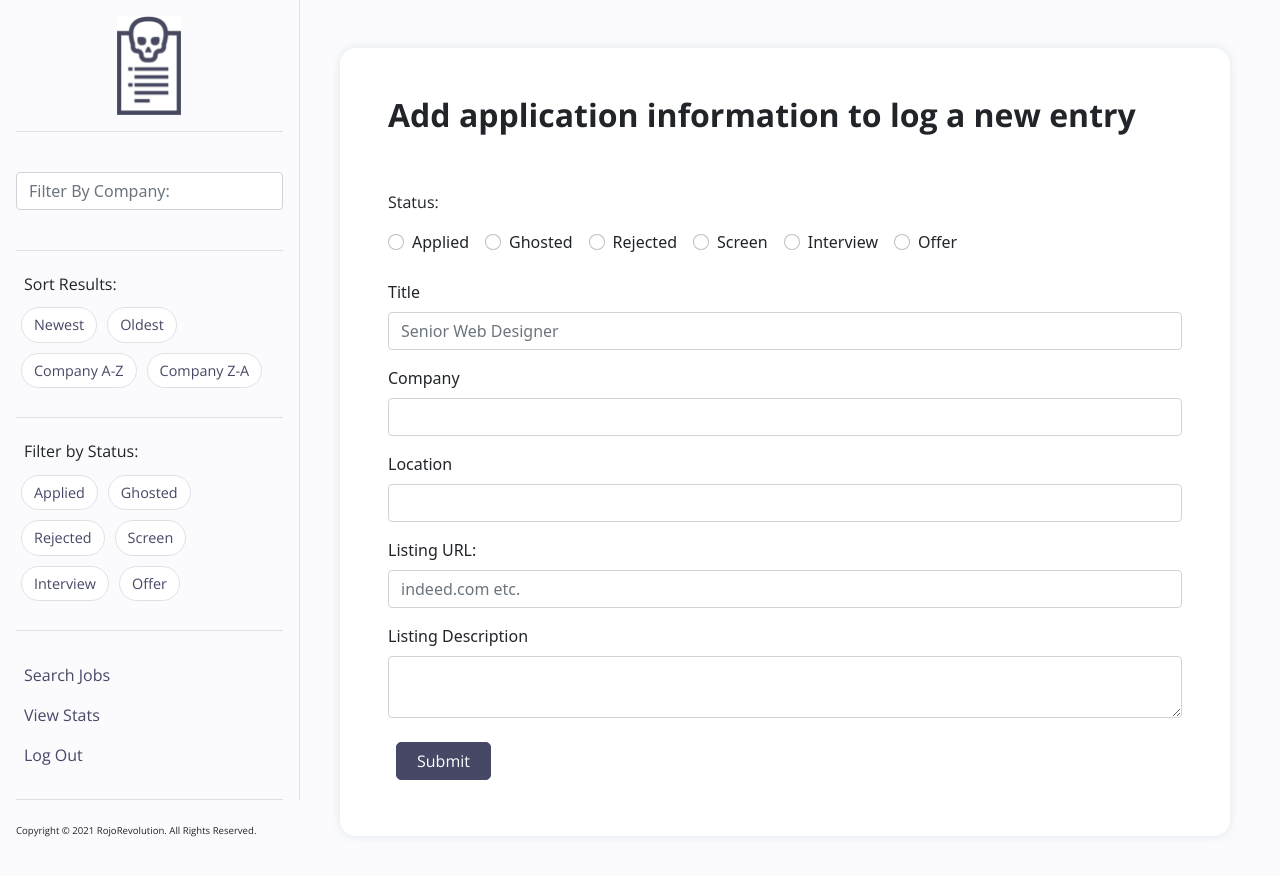
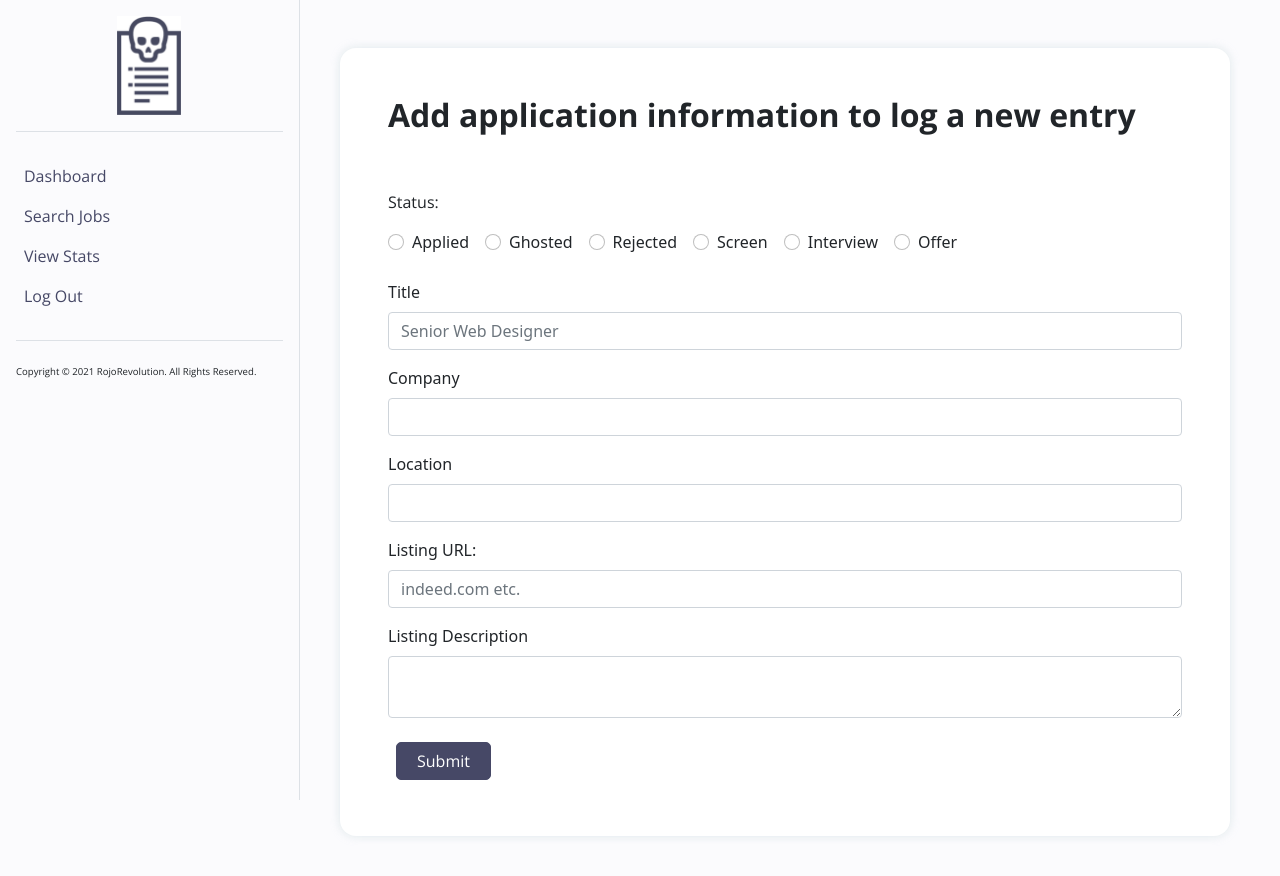
Before and after one commit to RojoRevolution/apply-or-die, a React (Create React App) app in the folder client/: page /new in a window 1280 px wide. Shown: the top 876 px of the page. Built offline with nearby package versions, Linux system fonts and the light colour scheme.

Commit message:
still no progress on the buttons

```diff
--- a/client/src/components/Buttons/index.js
+++ b/client/src/components/Buttons/index.js
@@ -12,7 +12,7 @@ function SortButton(props) {
 function FilterButton(props) {
     return (
         <React.Fragment>
-            <button id={props.id} type="button" className='btn sortBtn' onClick={props.sort}>{props.text}</button>
+            <button id={props.id} type="button" className='btn sortBtn' onClick={props.filterStatusHandler}>{props.text}</button>
         </React.Fragment>
     );
 };
--- a/client/src/components/DashboardContent/ResultsTable/index.js
+++ b/client/src/components/DashboardContent/ResultsTable/index.js
@@ -4,15 +4,15 @@ import { DeleteEntry } from "../../Buttons"
 import API from "../../../utils/API";
 
 import { useAtom } from "jotai";
-import { searchAtom, } from "../../../utils/Atoms"
+import { searchAtom, filterValue, sortAtom } from "../../../utils/Atoms"
 
 
 
-function ResultsTable(props) {
+function ResultsTable() {
 
     const [searchInput] = useAtom(searchAtom);
+    const [filterStatus] = useAtom(sortAtom);
     const [appsData, setAppsData] = useState([])
-
 
     useEffect(() => {
         loadApps()
@@ -33,12 +33,33 @@ function ResultsTable(props) {
             .catch(err => console.log(err));
     }
 
+    // sortCompanyName = () => {
+    //     const sortedEmployees = this.state.results.sort((a, b) => {
+    //         if (b.name.first > a.name.first) {
+    //             return -1
+    //         }
+    //         if (a.name.first > b.name.first) {
+    //             return 1
+    //         }
+    //         return 0;
+    //     });
 
-    function RenderTable() {
-        if (window.location.pathname === "/") {
+    //     if (this.state.sortOrder === "DESC") {
+    //         sortedEmployees.reverse();
+    //         this.setState({ sortOrder: "ASC" });
+    //     } else {
+    //         this.setState({ sortOrder: "DESC" });
+    //     }
+    //     this.setState({ results: sortedEmployees })
+    // }
+
+
     return (
+        <div id="userData" className="container-fluid py-3">
+            <table className="results">
+                <tbody>
                     <React.Fragment>
-                    {appsData.filter(input => input.company.toLowerCase().includes(searchInput)).map(content => (
+                        {appsData.filter(input => input.company.toLowerCase().includes(searchInput) || input.status.toLowerCase().includes(filterStatus)).map(content => (
                             <tr key={content._id} className="row justify-content-between position-relative my-4 card-container">
                                 <td className="col-10">
                                     <p><span className={`status ${content.status}`}>{content.status}</span>{content.date}</p>
@@ -54,13 +75,21 @@ function ResultsTable(props) {
                             </tr>
                         ))}
                     </React.Fragment>
-            )
-        }
-        else if (window.location.pathname === "/search") {
+                </tbody>
+            </table>
+        </div >
+    );
+};
+
+
+
+function APItable(props) {
+
     return (
-                <React.Fragment>
+        <table>
+            <tbody>
                 {props.data.map(content => (
-                        <tr key={content._id} className="row justify-content-between my-4 card-container">
+                    <tr key={content.id} className="row justify-content-between my-4 card-container">
                         <td className="col-10">
                             <h2>{content.title}</h2>
                             <p className="margin-none">{content.company} | {content.location}</p>
@@ -70,21 +99,9 @@ function ResultsTable(props) {
                         </td>
                     </tr>
                 ))}
-                </React.Fragment>
+            </tbody>
+        </table>
     )
 }
-    }
 
-
-    return (
-        <div id="userData" className="container-fluid py-3">
-            <table className="results">
-                <tbody>
-                    <RenderTable />
-                </tbody>
-            </table>
-        </div >
-    );
-};
-
-export default ResultsTable;
+export { ResultsTable, APItable };
--- a/client/src/components/SideBar/SideBar.js
+++ b/client/src/components/SideBar/SideBar.js
@@ -7,7 +7,6 @@ import { Logo, SearchContent, Sort, Filter, NavigationMain, CopyRight, Navigatio
 
 function SideBar() {
 
-
     return (
         <div className="sidebar">
             <div>
@@ -16,12 +15,22 @@ function SideBar() {
                 <Sort />
                 <Filter />
                 <NavigationMain />
-                <NavigationInterior />
                 <CopyRight />
             </div>
-            {/* <RenderSideBar /> */}
         </div>
     );
 }
 
-export default SideBar;
+function InnerSideBar() {
+    return (
+        <div className="sidebar">
+            <div>
+                <Logo />
+                <NavigationInterior />
+                <CopyRight />
+            </div>
+        </div>
+    );
+}
+
+export { SideBar, InnerSideBar };
--- a/client/src/components/SideBar/SideBarContent.js
+++ b/client/src/components/SideBar/SideBarContent.js
@@ -1,4 +1,4 @@
-import React from "react";
+import React, { useEffect } from "react";
 import { Link } from "react-router-dom";
 
 import { useAtom } from "jotai";
@@ -65,7 +65,6 @@ function Sort() {
         })
         console.log('sortResults:', sortResults)
 
-
     }
 
     return (
@@ -93,10 +92,12 @@ function Filter() {
     function filterStatusHandler(event) {
         // const filterButton = document.getElementById(event.target.id)
         const click = event.target.id
-        // console.log("Input:", input)
+        console.log("Click:", click)
 
-        setStatusFilter("click")
+        setStatusFilter(click)
         console.log('StatusFilter:', statusFilter)
+
+
 
         // if (statusState.value === "") {
         //     setStatusState("active");
@@ -159,7 +160,7 @@ function NavigationMain() {
 // Interior Navigation Section
 function NavigationInterior() {
     return (
-        <div className="container-fluid px-3 mb-3 hide">
+        <div className="container-fluid px-3 mb-3">
             <div className="divider">
                 <nav id="dashNav" className="my-4">
                     <ul>
--- a/client/src/pages/Dashboard.js
+++ b/client/src/pages/Dashboard.js
@@ -2,8 +2,8 @@ import React from "react";
 import { Link } from "react-router-dom";
 
 import { AddNew } from "../components/Buttons";
-import SideBar from "../components/SideBar/SideBar";
-import ResultsTable from "../components/DashboardContent/ResultsTable";
+import { SideBar } from "../components/SideBar/SideBar";
+import { ResultsTable } from "../components/DashboardContent/ResultsTable";
 // import dummyDB from "../content/dummyDBresults.json";
 // import API from "../utils/API"
 
--- a/client/src/pages/EditEntry.js
+++ b/client/src/pages/EditEntry.js
@@ -1,7 +1,7 @@
 import React from "react";
 
 
-import SideBar from "../components/SideBar/SideBar";
+import { InnerSideBar } from "../components/SideBar/SideBar";
 import EditFormContent from "../components/DashboardContent/ExistingContent/EditContent";
 
 
@@ -11,7 +11,7 @@ function SearchPage() {
 
     return (
         <div>
-            <SideBar />
+            <InnerSideBar />
             <div className="container-fluid py-5 mainContainer">
                 <EditFormContent />
             </div>
--- a/client/src/pages/NewEntry.js
+++ b/client/src/pages/NewEntry.js
@@ -1,7 +1,7 @@
 import React from "react";
 
 
-import SideBar from "../components/SideBar/SideBar";
+import { InnerSideBar } from "../components/SideBar/SideBar";
 import NewContent from "../components/DashboardContent/NewContent";
 
 
@@ -11,7 +11,7 @@ function SearchPage() {
 
     return (
         <div>
-            <SideBar />
+            <InnerSideBar />
             <div className="container-fluid py-5 mainContainer">
                 <NewContent />
             </div>
--- a/client/src/pages/Search.js
+++ b/client/src/pages/Search.js
@@ -1,8 +1,8 @@
 import React from "react";
 // import API from '../utils/API
-import ResultsTable from "../components/DashboardContent/ResultsTable";
+import { APItable } from "../components/DashboardContent/ResultsTable";
 import dummyAPI from '../content/dummyAPI.json'
-import SideBar from "../components/SideBar/SideBar";
+import { InnerSideBar } from "../components/SideBar/SideBar";
 
 
 function SearchPage() {
@@ -33,9 +33,9 @@ function SearchPage() {
 
     return (
         <div>
-            <SideBar />
+            <InnerSideBar />
             <div className="container-fluid py-5 mainContainer">
-                <ResultsTable data={dummyAPI} id={dummyAPI.id} date={dummyAPI.date} title={dummyAPI.title} comapny={dummyAPI.company} location={dummyAPI.location} />
+                <APItable key={dummyAPI.id} data={dummyAPI} id={dummyAPI.id} date={dummyAPI.date} title={dummyAPI.title} company={dummyAPI.company} location={dummyAPI.location} />
             </div>
         </div>
     );
--- a/client/src/pages/SingleEntry.js
+++ b/client/src/pages/SingleEntry.js
@@ -1,7 +1,7 @@
 import React from "react";
 
 
-import SideBar from "../components/SideBar/SideBar";
+import { InnerSideBar } from "../components/SideBar/SideBar";
 import ExistingContent from "../components/DashboardContent/ExistingContent";
 
 
@@ -11,7 +11,7 @@ function AppLog() {
 
     return (
         <div>
-            <SideBar />
+            <InnerSideBar />
             <div className="container-fluid py-5 mainContainer">
                 <ExistingContent />
             </div>
```
Lines whose indentation alone changed are shown as unchanged.
